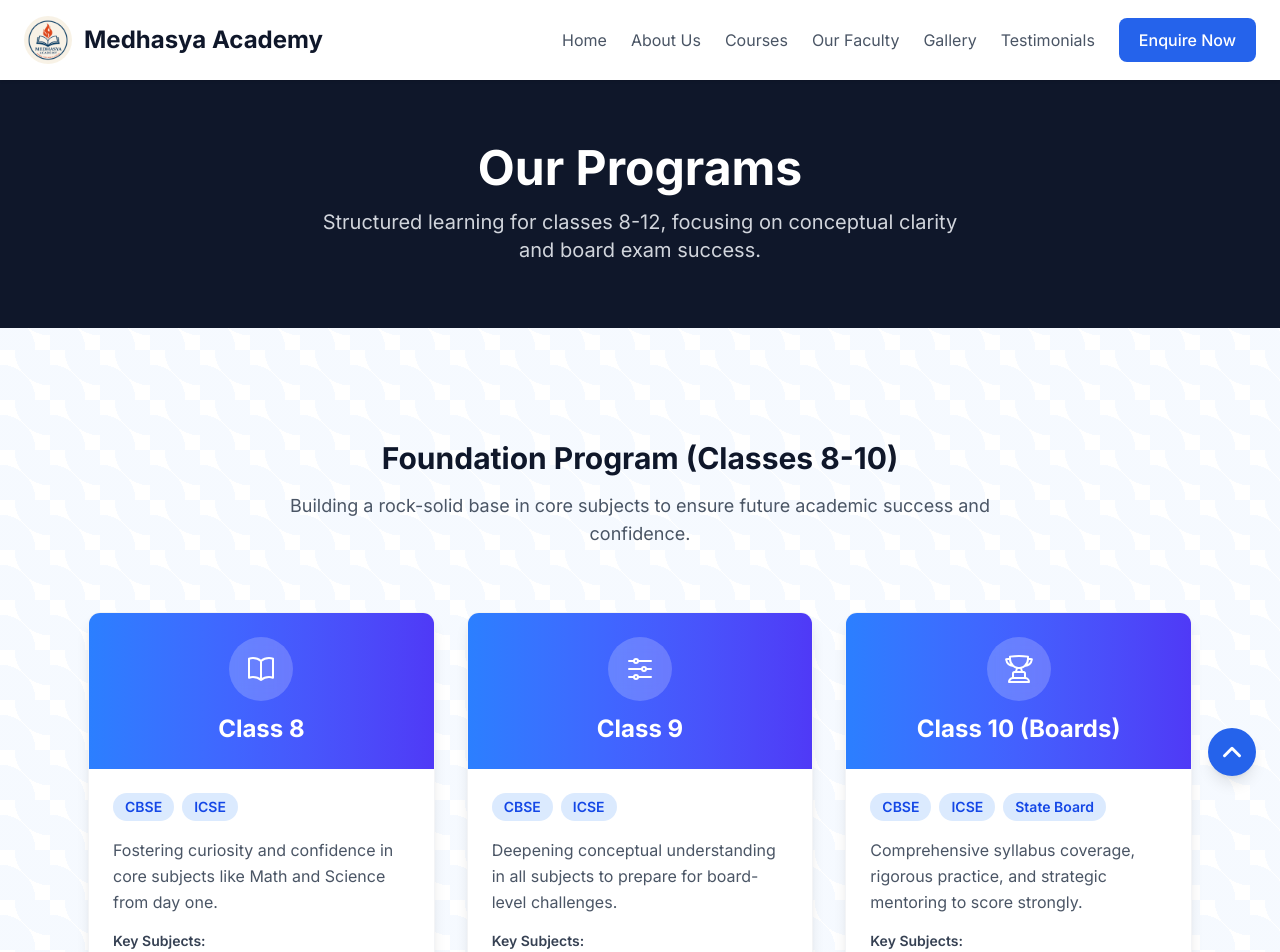
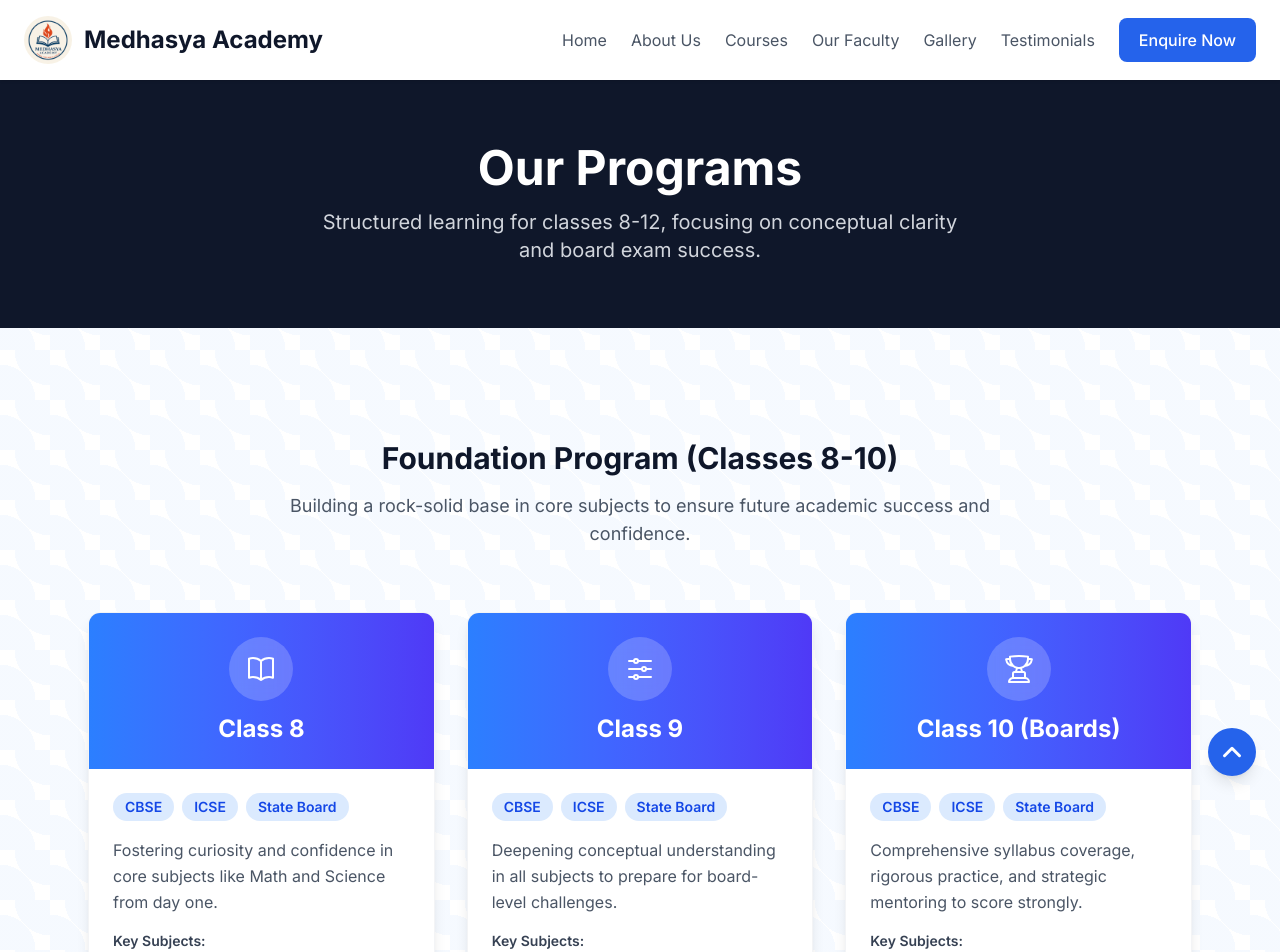
Before and after one commit to zubair-mallick/harsh_vardhan, a Next.js app: page /courses in a window 1280 px wide. Shown: the top 952 px of the page. Built offline with nearby package versions, Linux system fonts and the light colour scheme.

Commit message:
update stateboard in courses

```diff
--- a/src/app/courses/page.jsx
+++ b/src/app/courses/page.jsx
@@ -64,6 +64,7 @@ export default function CoursesPage() {
                   <div className="flex flex-wrap gap-2 mb-4">
                     <span className="px-3 py-1 bg-blue-100 text-blue-700 rounded-full text-sm font-semibold">CBSE</span>
                     <span className="px-3 py-1 bg-blue-100 text-blue-700 rounded-full text-sm font-semibold">ICSE</span>
+                    <span className="px-3 py-1 bg-blue-100 text-blue-700 rounded-full text-sm font-semibold">State Board</span>
                   </div>
                   <p className="text-gray-600 leading-relaxed mb-4">
                     Fostering curiosity and confidence in core subjects like Math and Science from day one.
@@ -94,6 +95,7 @@ export default function CoursesPage() {
                   <div className="flex flex-wrap gap-2 mb-4">
                     <span className="px-3 py-1 bg-blue-100 text-blue-700 rounded-full text-sm font-semibold">CBSE</span>
                     <span className="px-3 py-1 bg-blue-100 text-blue-700 rounded-full text-sm font-semibold">ICSE</span>
+                    <span className="px-3 py-1 bg-blue-100 text-blue-700 rounded-full text-sm font-semibold">State Board</span>
                   </div>
                   <p className="text-gray-600 leading-relaxed mb-4">
                     Deepening conceptual understanding in all subjects to prepare for board-level challenges.
```
